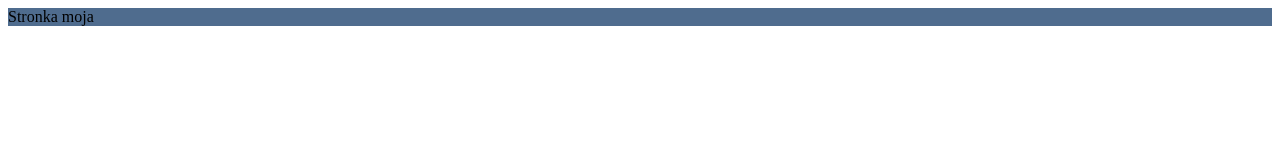
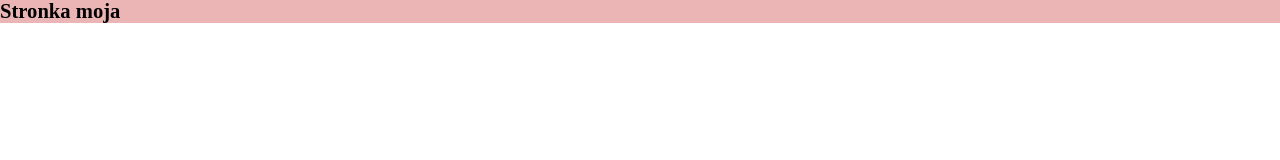
Before and after one commit to Hentuloo/Portfolio_2019, a Gatsby site: page / in a window 1280 px wide. Built offline with nearby package versions, Linux system fonts and the light colour scheme; Gatsby itself is replaced by a stand-in of ours; a web font is replaced by a local one.

Commit message:
add GlobalStyle and update mainTheme

```diff
--- a/src/pages/index.js
+++ b/src/pages/index.js
@@ -2,14 +2,18 @@ import React from 'react';
 import styled, { ThemeProvider } from 'styled-components';
 // import { Link } from 'gatsby';
 
+import GlobalStyle from 'themes/GlobalStyles';
 import { theme } from 'themes/mainTheme';
 
 const Wrapper = styled.div`
-  background-color: ${() => theme.bluePrimary};
+  background-color: ${() => theme.redSecondary};
 `;
 const index = () => (
   <ThemeProvider theme={theme}>
-    <Wrapper>Stronka moja</Wrapper>
+    <>
+      <GlobalStyle />
+      <Wrapper>Stronka moja</Wrapper>
+    </>
   </ThemeProvider>
 );
 
--- /dev/null
+++ b/src/themes/GlobalStyles.js
@@ -0,0 +1,48 @@
+import { createGlobalStyle } from 'styled-components';
+
+const GlobalStyle = createGlobalStyle`
+@import url('https://fonts.googleapis.com/css?family=Baloo+Tamma|Rhodium+Libre&display=swap');
+*,*::after,*::before{
+  box-sizing:border-box;
+}
+  html{
+    font-size:62.5%;
+  }
+  body {
+   font-size:1.6rem;
+   font-family: 'Rhodium Libre', serif;
+   /* font-family: 'Baloo Tamma', cursive; */
+   font-weight:700;
+   background-color: white;
+   margin:0px;
+   overflow-x:hidden;
+  }
+@media (min-width: 768px) {
+    html {
+   font-size:80.5%;
+  }
+  }
+ .focus-only {
+   color:white;
+  border: 0;
+  clip: rect(0 0 0 0);
+  height: 1px;
+  margin: -1px;
+  overflow: hidden;
+  padding: 0;
+  position: absolute;
+  width: 1px;
+  white-space: nowrap; /* 1 */
+}
+.focus-only:active,
+.focus-only:focus {
+  clip: auto;
+  height: auto;
+  margin: 0;
+  overflow: visible;
+  position: static;
+  width: auto;
+  white-space: inherit;
+}
+  `;
+export default GlobalStyle;
--- a/src/themes/mainTheme.js
+++ b/src/themes/mainTheme.js
@@ -1,14 +1,11 @@
 export const theme = {
-  background: 'hsl(30, 6%, 93%)',
-  menuBG: 'hsl(198, 28%, 12%)',
-  black: 'hsl(210, 7%, 24%)',
-  blackAlpha: 'rgba(0,0,0,0.6)',
-  grayPrimary: 'hsl(0, 0%, 33%)',
-  graySecondary: 'hsl(0, 0%, 83%)',
-  grayThird: 'rgb(181, 181, 181)',
-  bluePrimary: 'rgb(79, 108, 142)',
-  blueSecondary: 'hsl(200, 60%, 57%)',
-  blueThird: 'hsl(212, 55%, 38%)',
+  black: 'rgb(68,68,68)',
+  grayFirst: 'rgb(225,224,224)',
+  graySecod: 'rgb(235,235,235)',
+  grayDark: 'rgb(123,123,123)',
+  redFirst: 'rgb(215,108,108)',
+  redSecondary: 'rgba(215,108,108,50%)',
+  redThird: 'rgb(220,166,166)',
   font: {
     bold: '700',
     light: '400',
```
